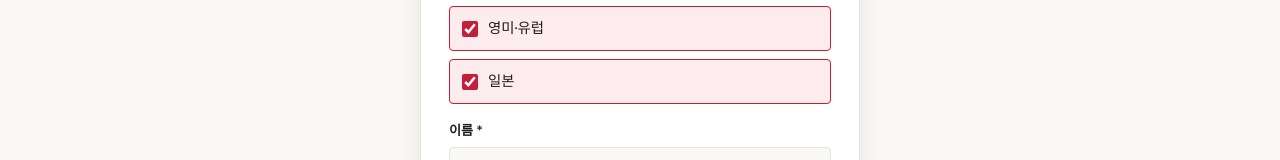
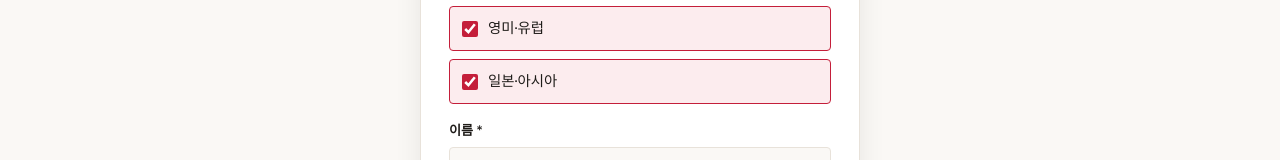
Before and after one commit to lenaagency/lenaagency, a Next.js app: page /newsletter in a window 1280 px wide. Shown: the part 429-589 px from the top of the page. Built offline with nearby package versions, Linux system fonts and the light colour scheme.

Commit message:
Rename KO newsletter list label to 일본·아시아

```diff
--- a/src/components/NewsletterSubscribe.tsx
+++ b/src/components/NewsletterSubscribe.tsx
@@ -8,7 +8,7 @@ type Status = "idle" | "loading" | "success" | "error";
 const KO_OPTIONS = [
   { id: "ko-kids", en: "Children’s titles", ko: "아동" },
   { id: "ko-anglo", en: "Anglo-European", ko: "영미·유럽" },
-  { id: "ko-japan", en: "Japan", ko: "일본" },
+  { id: "ko-japan", en: "Japan · Asia", ko: "일본·아시아" },
 ] as const;
 
 const EN_OPTIONS = [
```
